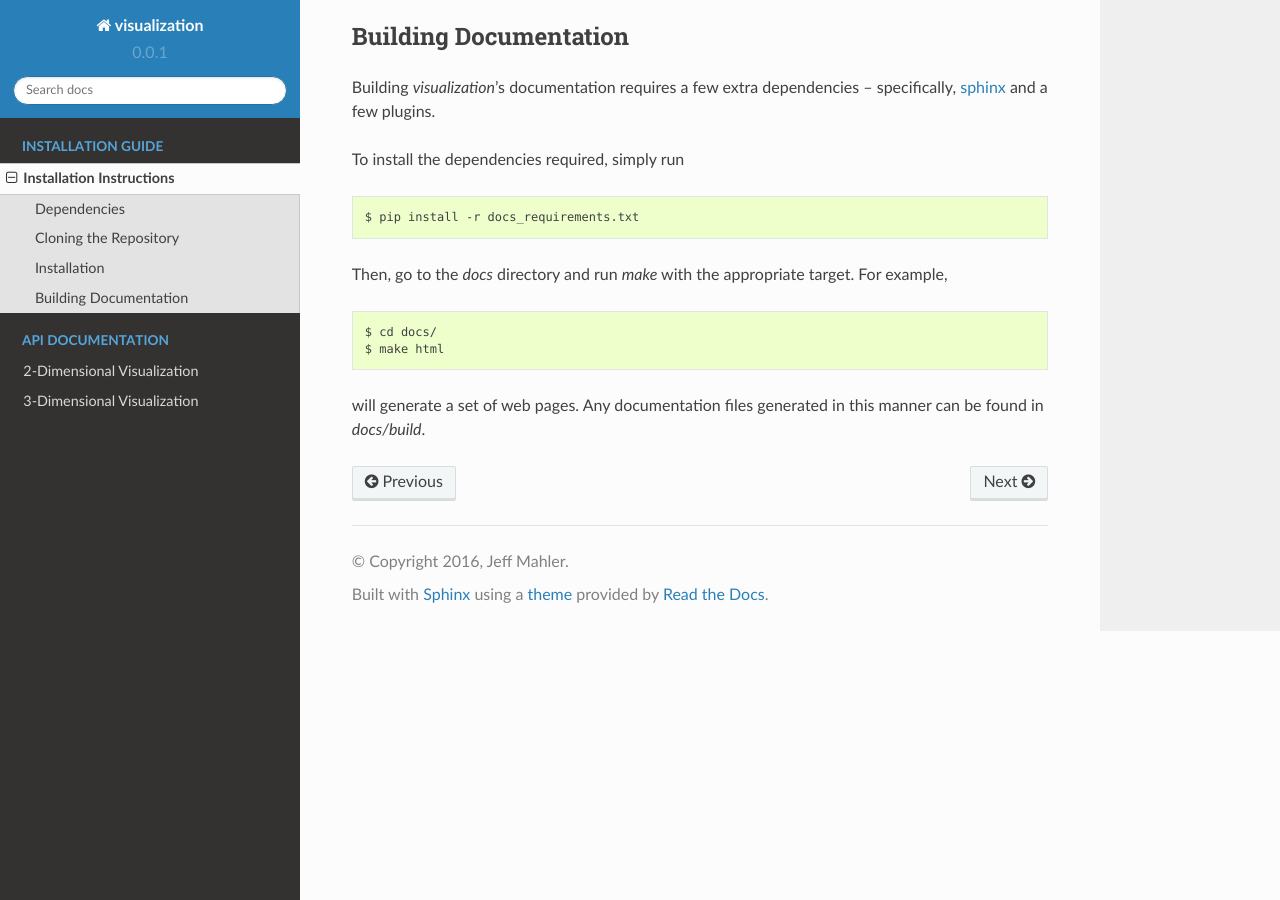
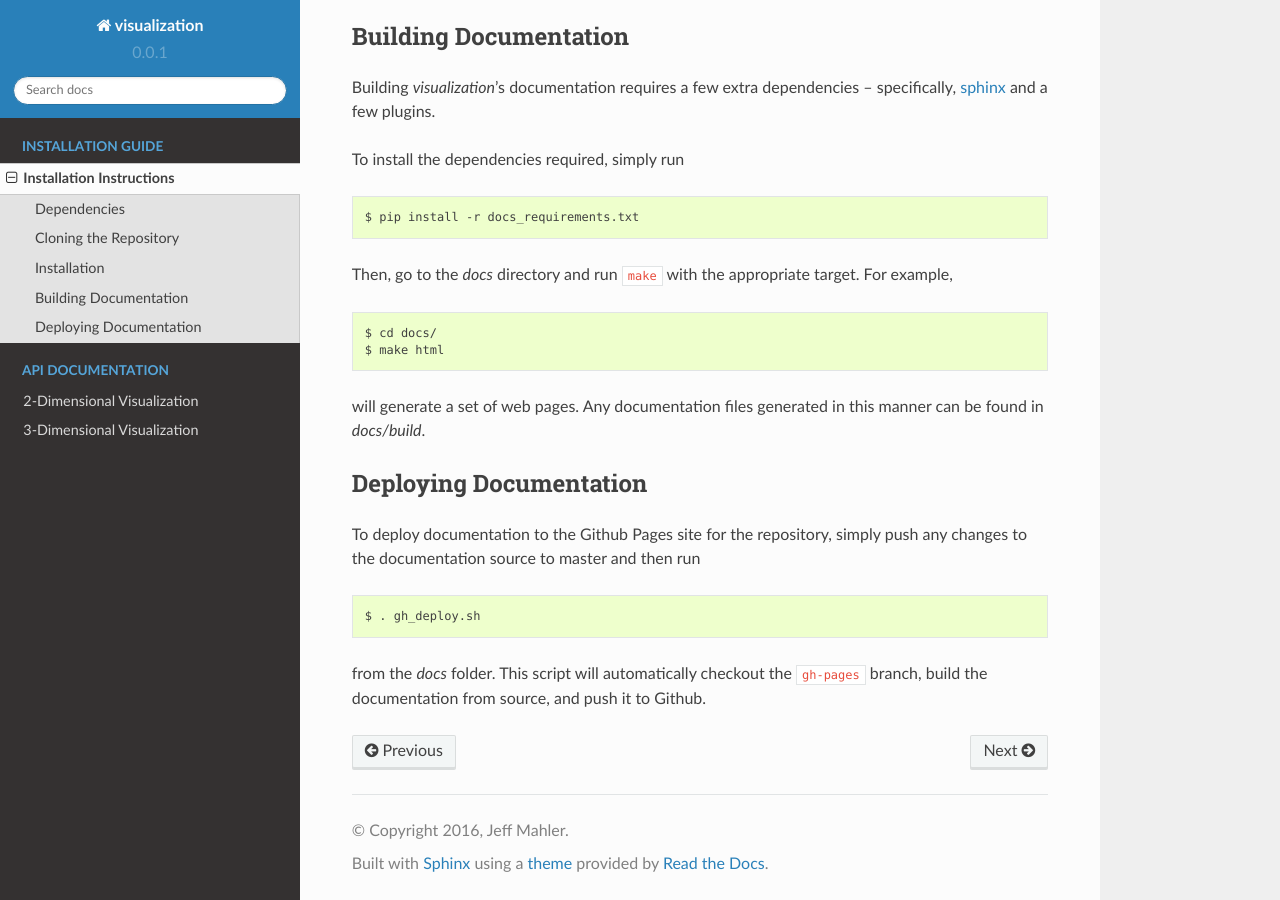
Before and after one commit to BerkeleyAutomation/visualization, a Sphinx documentation site: the page built from docs/source/install/install.rst, in a window 1280 px wide and 900 px high, scrolled down 983 px. Built offline with Sphinx 7.4.7 and the Read the Docs theme 2.0.0, drawn with Linux system fonts in a browser that asks for light colours.

```diff
--- a/docs/source/api/visualizer2d.rst
+++ b/docs/source/api/visualizer2d.rst
@@ -1,5 +1,5 @@
 2-Dimensional Visualization
-==============
+===========================
 
 Visualizer2D
 ~~~~~~~~~~~~
--- a/docs/source/api/visualizer3d.rst
+++ b/docs/source/api/visualizer3d.rst
@@ -1,5 +1,5 @@
 3-Dimensional Visualization
-==============
+===========================
 
 Visualizer3D
 ~~~~~~~~~~~~
--- a/docs/source/index.rst
+++ b/docs/source/index.rst
@@ -4,7 +4,7 @@
    contain the root `toctree` directive.
 
 Berkeley AutoLab Visualization Documentation
-===================================
+============================================
 Welcome to the documentation for the Berkeley AutoLab's `visualization` module!
 This module enables visualizations of 2D and 3D entities.
 The `visualization` module is based on `matplotlib`_ and `mayavi`_,
--- a/docs/source/install/install.rst
+++ b/docs/source/install/install.rst
@@ -52,7 +52,7 @@ To install the dependencies required, simply run ::
 
     $ pip install -r docs_requirements.txt
 
-Then, go to the `docs` directory and run `make` with the appropriate target.
+Then, go to the `docs` directory and run ``make`` with the appropriate target.
 For example, ::
 
     $ cd docs/
@@ -60,3 +60,15 @@ For example, ::
 
 will generate a set of web pages. Any documentation files
 generated in this manner can be found in `docs/build`.
+
+Deploying Documentation
+~~~~~~~~~~~~~~~~~~~~~~~
+To deploy documentation to the Github Pages site for the repository,
+simply push any changes to the documentation source to master
+and then run ::
+
+    $ . gh_deploy.sh
+
+from the `docs` folder. This script will automatically checkout the
+``gh-pages`` branch, build the documentation from source, and push it
+to Github.
```
Also changed, not shown: 2 other files.
